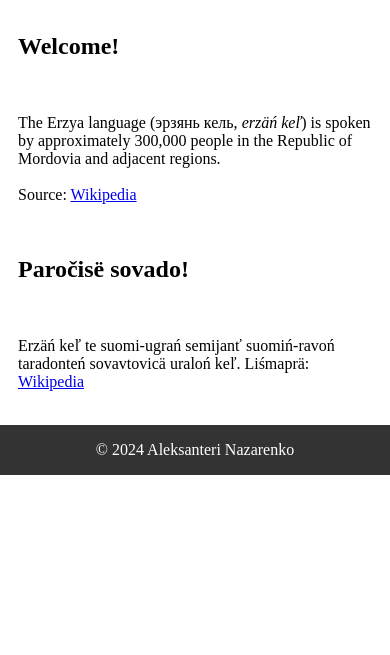
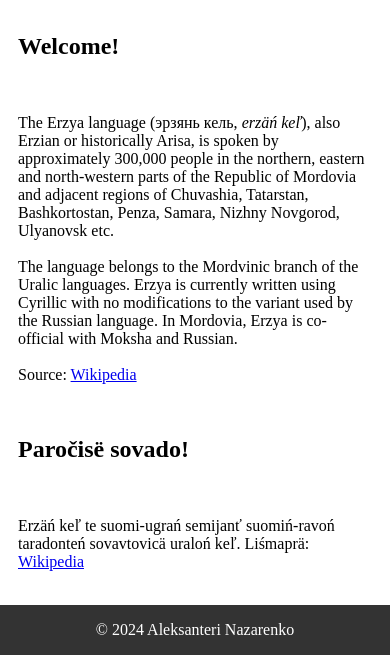
Before and after one commit to aleksanterinazarenko/learnerzya, a plain HTML site: page index-mobile.html in a window 390 px wide. Shown: the part 295-950 px from the top of the page. Before the commit the page ends 844 px from the top, so only its background shows below. Drawn offline with Linux system fonts and the light colour scheme; a web font is replaced by a local one.

Commit message:
Update index-mobile.html

```diff
--- a/index-mobile.html
+++ b/index-mobile.html
@@ -30,7 +30,7 @@
                 <tr>
                     <td>
                         <h2>Welcome!</h2><br>
-                        <p>The Erzya language (эрзянь кель, <i>erzäń keľ</i>) is spoken by approximately 300,000 people in the Republic of Mordovia and adjacent regions.<br><br>Source: <a href="https://en.wikipedia.org/wiki/">Wikipedia</a></p>
+                        <p>The Erzya language (эрзянь кель, <i>erzäń keľ</i>), also Erzian or historically Arisa, is spoken by approximately 300,000 people in the northern, eastern and north-western parts of the Republic of Mordovia and adjacent regions of Chuvashia, Tatarstan, Bashkortostan, Penza, Samara, Nizhny Novgorod, Ulyanovsk etc.<br><br>The language belongs to the Mordvinic branch of the Uralic languages. Erzya is currently written using Cyrillic with no modifications to the variant used by the Russian language. In Mordovia, Erzya is co-official with Moksha and Russian.<br><br>Source: <a href="https://en.wikipedia.org/wiki/">Wikipedia</a></p>
                     </td>
                     <td>
                         <h2>Paročisë sovado!</h2><br>
```
